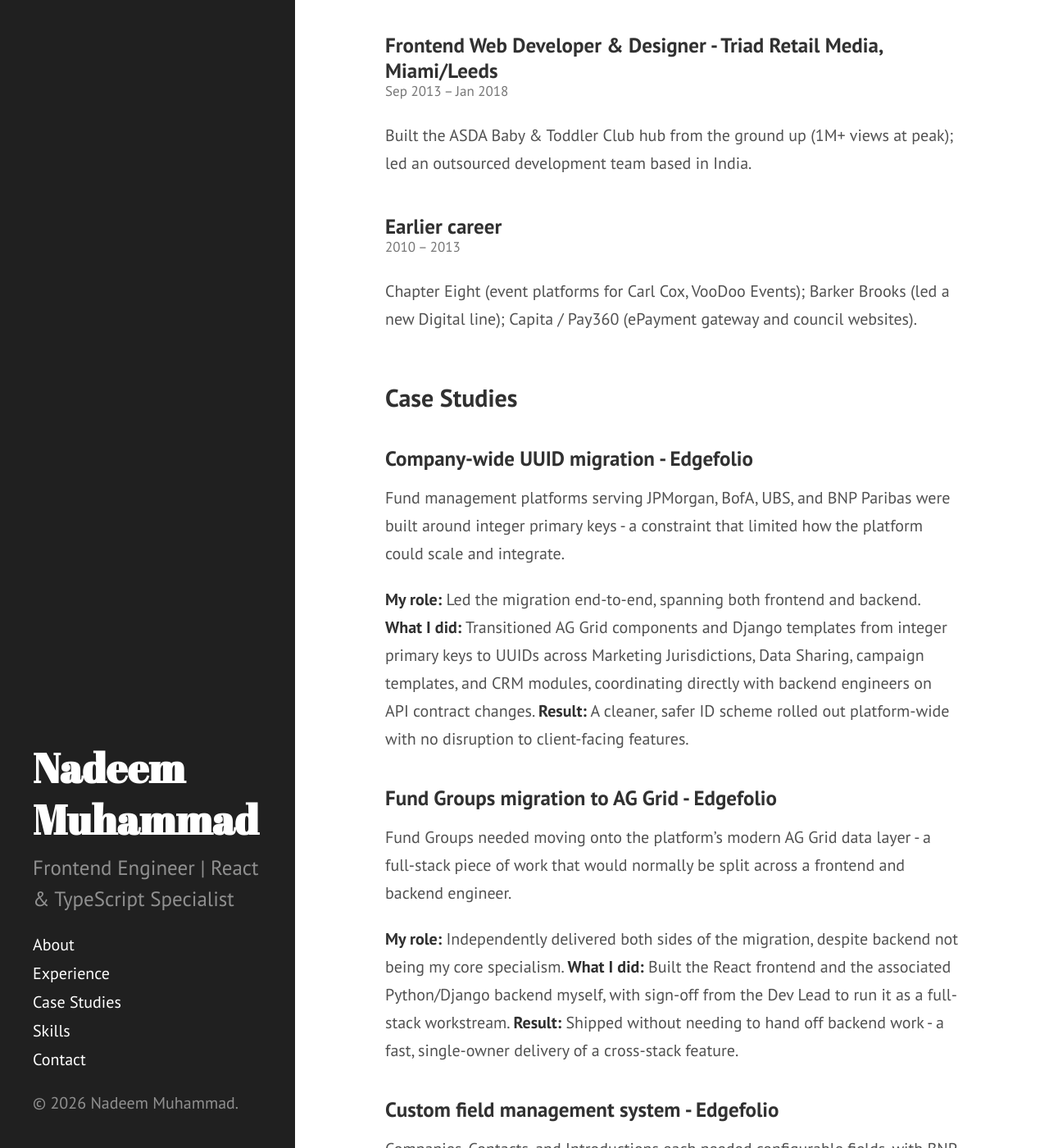
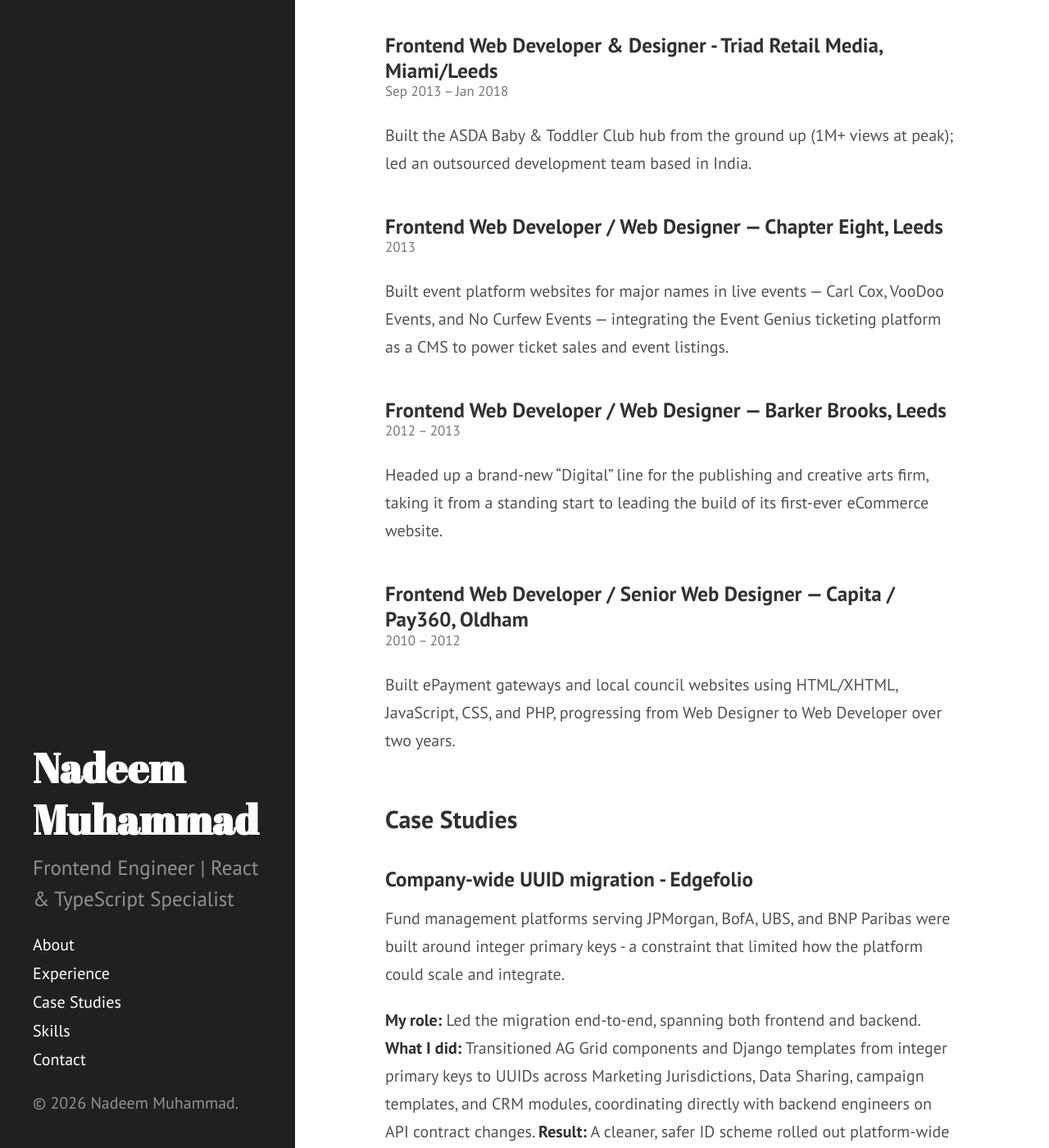
Before and after one commit to nadeem-muhammad/nadeem-muhammad.github.io, a Jekyll site: the page built from index.md, in a window 1280 px wide and 1400 px high, scrolled down 2317 px. Shown: the whole window at 82% size. Built offline with Jekyll 4.4.1, drawn with Linux system fonts in a browser that asks for light colours.

Commit message:
Update career section with additional job roles
Added details about earlier career roles as Frontend Web Developer and Senior Web Designer, including responsibilities and achievements.

```diff
--- a/index.md
+++ b/index.md
@@ -68,10 +68,24 @@ Built the ASDA Baby & Toddler Club hub from the ground up (1M+ views at peak); l
 </div>
 
 <div class="timeline-item" markdown="1">
-### Earlier career
-<span class="post-date">2010 – 2013</span>
+### Frontend Web Developer / Web Designer — Chapter Eight, Leeds
+<span class="post-date">2013</span>
 
-Chapter Eight (event platforms for Carl Cox, VooDoo Events); Barker Brooks (led a new Digital line); Capita / Pay360 (ePayment gateway and council websites).
+Built event platform websites for major names in live events — Carl Cox, VooDoo Events, and No Curfew Events — integrating the Event Genius ticketing platform as a CMS to power ticket sales and event listings.
+</div>
+
+<div class="timeline-item" markdown="1">
+### Frontend Web Developer / Web Designer — Barker Brooks, Leeds
+<span class="post-date">2012 – 2013</span>
+
+Headed up a brand-new "Digital" line for the publishing and creative arts firm, taking it from a standing start to leading the build of its first-ever eCommerce website.
+</div>
+
+<div class="timeline-item" markdown="1">
+### Frontend Web Developer / Senior Web Designer — Capita / Pay360, Oldham
+<span class="post-date">2010 – 2012</span>
+
+Built ePayment gateways and local council websites using HTML/XHTML, JavaScript, CSS, and PHP, progressing from Web Designer to Web Developer over two years.
 </div>
 
 ## Case Studies {#case-studies}
```
